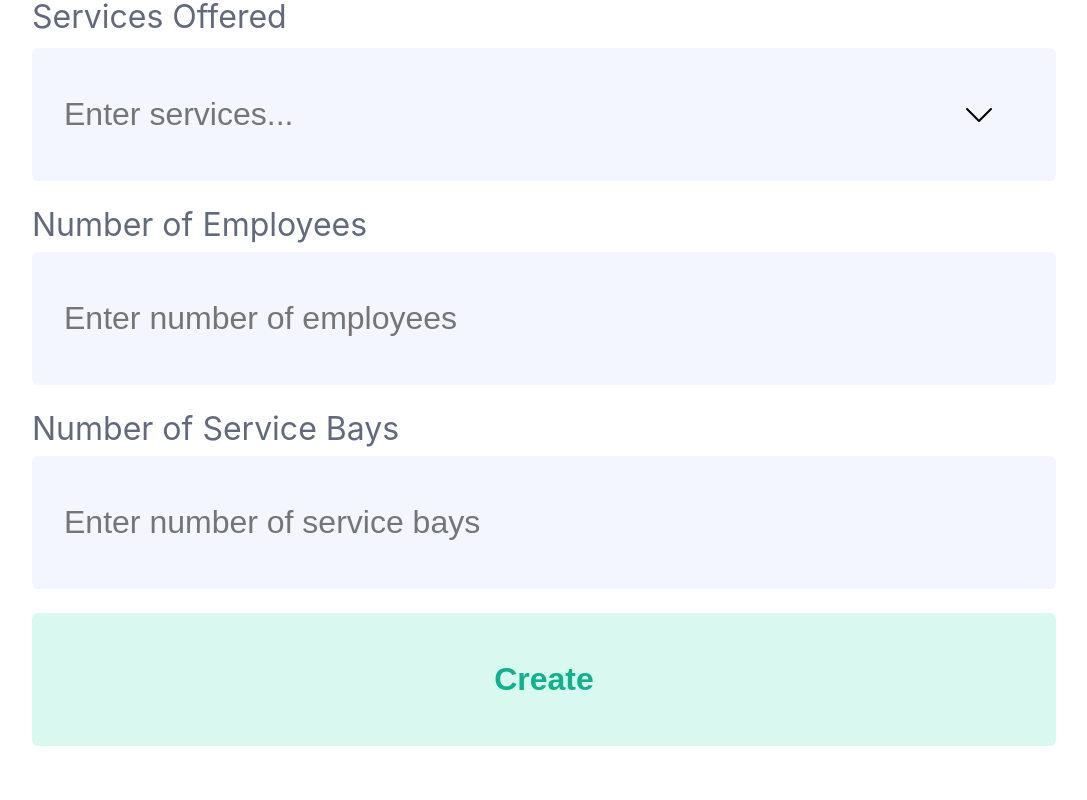
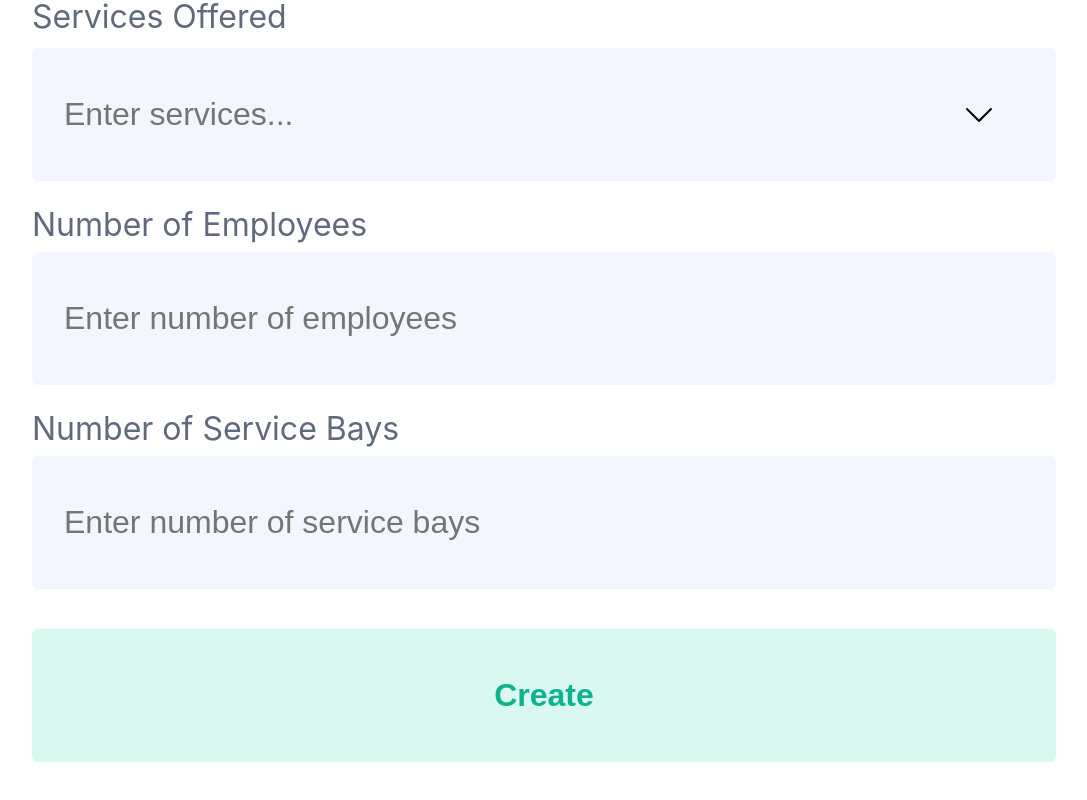
Before and after one commit to HKanwal/kapstone, a Next.js app in the folder src/next-app/: page /create-shop in a window 1280 px wide. Shown: the part 989-1789 px from the top of the page, without its empty margins (96-1183 px from the left). Before the commit the page ends 1767 px from the top, so only its background shows below. Built offline with nearby package versions, Linux system fonts and the light colour scheme.

Commit message:
Adjust spacing. Rename CSS modules.

```diff
--- a/src/next-app/pages/create-account.tsx
+++ b/src/next-app/pages/create-account.tsx
@@ -3,7 +3,7 @@ import { useState } from "react";
 import Button from "../components/Button";
 import TextField from "../components/TextField";
 import Header from "../components/Header";
-import styles from "../styles/pages/CreateAccountPage.module.css";
+import styles from "../styles/pages/CreateAccount.module.css";
 
 const CreateAccountPage: NextPage = () => {
   const [firstName, setFirstName] = useState("");
@@ -74,7 +74,9 @@ const CreateAccountPage: NextPage = () => {
             required
           />
         </div>
-        <Button title="Create" disabled={!valid} width="80%" />
+        <div className={styles["submit-container"]}>
+          <Button title="Create" disabled={!valid} width="80%" />
+        </div>
       </div>
     </div>
   );
--- a/src/next-app/pages/create-shop.tsx
+++ b/src/next-app/pages/create-shop.tsx
@@ -4,8 +4,7 @@ import Button from "../components/Button";
 import TextField from "../components/TextField";
 import TextMultiField from "../components/TextMultiField";
 import Header from "../components/Header";
-import styles from "../styles/pages/CreateShopPage.module.css";
-import Chip from "../components/Chip";
+import styles from "../styles/pages/CreateShop.module.css";
 import DropdownField from "../components/DropdownField";
 
 const CreateShopPage: NextPage = () => {
@@ -77,6 +76,7 @@ const CreateShopPage: NextPage = () => {
             onChange={setServiceBays}
           />
         </div>
+        <div className={styles["submit-container"]}>
           <Button
             title="Create"
             disabled={name.length < 1 || address.length < 1}
@@ -85,6 +85,7 @@ const CreateShopPage: NextPage = () => {
           />
         </div>
       </div>
+    </div>
   );
 };
 
--- a/src/next-app/pages/login.tsx
+++ b/src/next-app/pages/login.tsx
@@ -5,7 +5,7 @@ import TextField from "../components/TextField";
 import Header from "../components/Header";
 import Link from "../components/Link";
 import Modal from "../components/Modal";
-import styles from "../styles/pages/LoginPage.module.css";
+import styles from "../styles/pages/Login.module.css";
 
 const LoginPage: NextPage = () => {
   const [username, setUsername] = useState("");
@@ -21,8 +21,8 @@ const LoginPage: NextPage = () => {
   };
 
   const goToCreateShop = () => {
-    window.location.href = '/create-shop';
-  }
+    window.location.href = "/create-shop";
+  };
 
   return (
     <div className={styles.container}>
--- a/src/next-app/styles/pages/CreateAccountPage.module.css
+++ b/src/next-app/styles/pages/CreateAccount.module.css
@@ -19,3 +19,11 @@
   width: 80%;
   padding-bottom: 3vh;
 }
+
+.submit-container {
+  width: 100%;
+  display: flex;
+  justify-content: center;
+  margin-top: 2vh;
+  margin-bottom: 2vh;
+}
--- a/src/next-app/styles/pages/CreateShopPage.module.css
+++ b/src/next-app/styles/pages/CreateShop.module.css
@@ -19,3 +19,11 @@
   width: 80%;
   padding-bottom: 3vh;
 }
+
+.submit-container {
+  width: 100%;
+  display: flex;
+  justify-content: center;
+  margin-top: 2vh;
+  margin-bottom: 2vh;
+}
```
Also changed, not shown: src/next-app/styles/pages/Login.module.css (renamed from src/next-app/styles/pages/LoginPage.module.css). Lines whose indentation alone changed are shown as unchanged.
